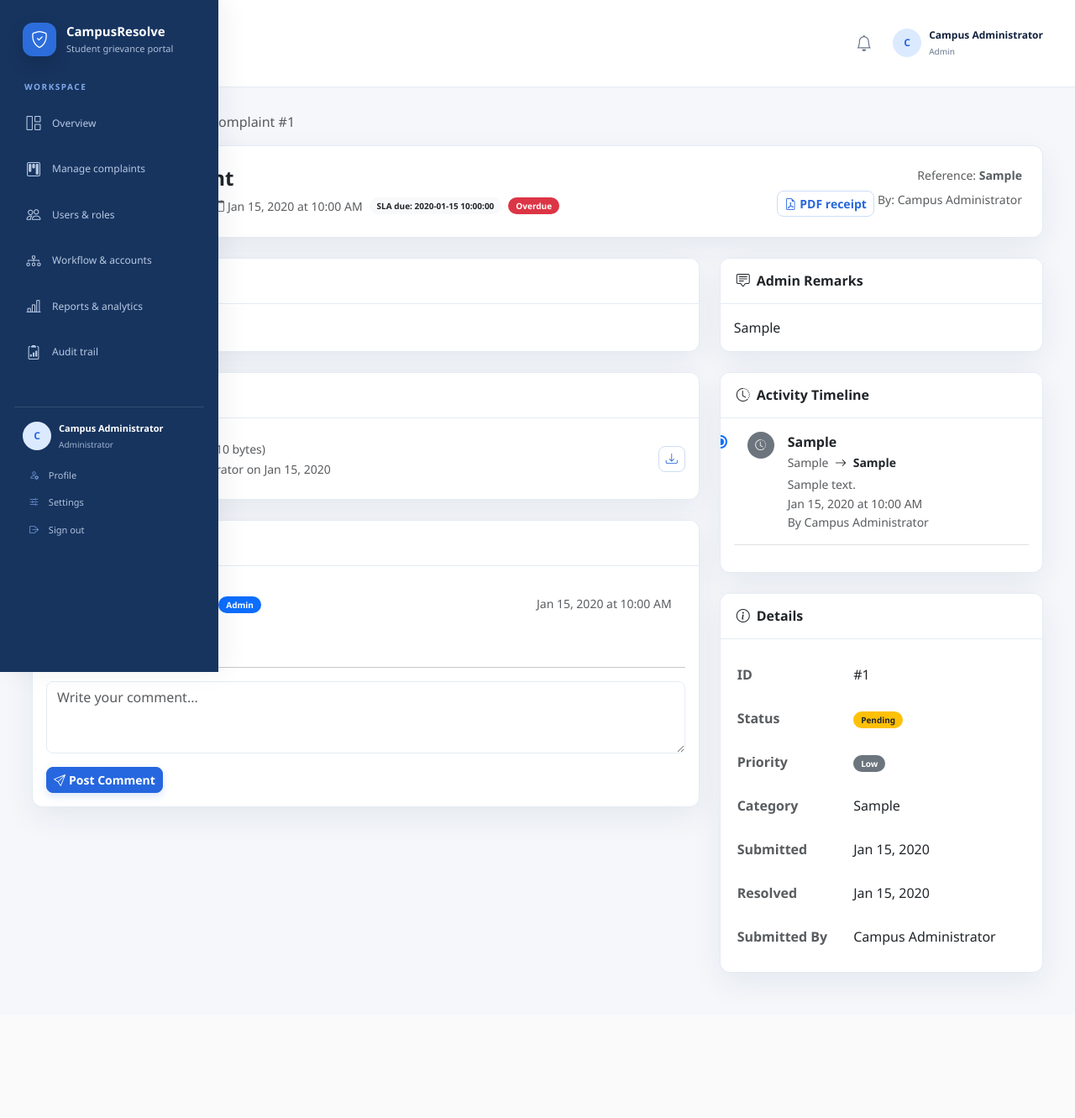
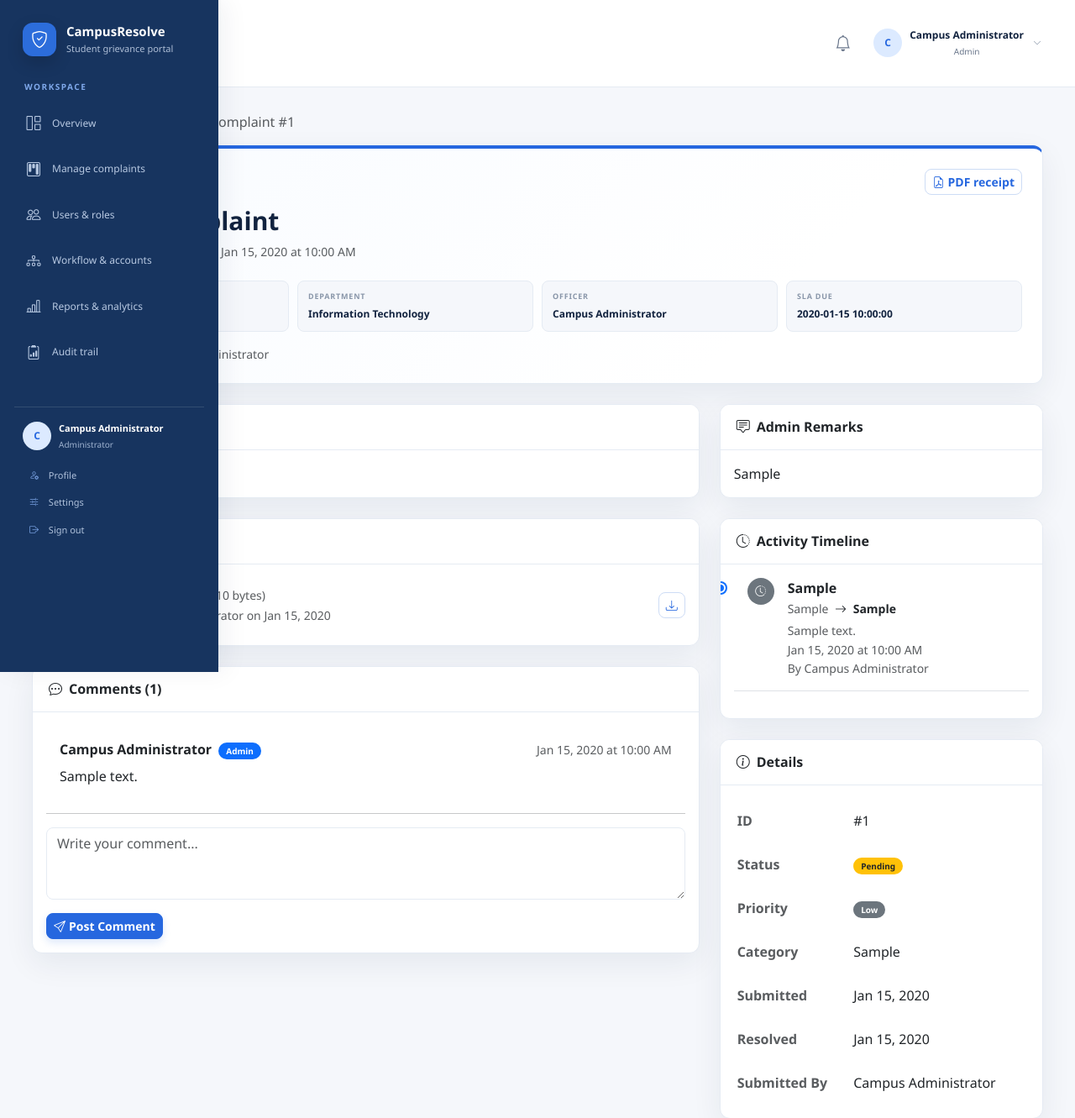
Before and after one commit to Shubh0o7/complaint-management-system, a PHP site: page /view_complaint.php?id=1 in a window 1280 px wide. Shown: the top 1331 px of the page at 84% size. Before the commit the page ends 1173 px from the top, so only its background shows below. Run offline with PHP 8.4, Linux system fonts and the light colour scheme; a user stored in the database is signed in; data comes from the database, SQL or seed files in the repository; tables that the repository leaves empty hold one stand-in row (values such as "Sample post"); data that the repository does not hold is empty; some libraries are stand-ins or nearby versions.

Commit message:
feat: strengthen role and complaint experience

```diff
--- a/assets/css/style.css
+++ b/assets/css/style.css
@@ -555,3 +555,31 @@ main.p-4 { padding: 29px 38px 50px !important; max-width: 1500px; margin: auto;
     main.p-4 { padding: 19px 15px 36px !important; }
     .table-responsive { margin-right: -3px; }
 }
+
+
+/* Attachment-driven detail and account UX */
+.complaint-hero { background: linear-gradient(135deg, #f8fbff 0%, #fff 72%); border-top: 4px solid var(--cr-blue) !important; }
+.complaint-reference-label { color: #8793a6; font-size: 10px; font-weight: 800; letter-spacing: 1.1px; text-transform: uppercase; }
+.complaint-reference { color: var(--cr-blue); font: 800 18px/1.2 'Plus Jakarta Sans', 'Segoe UI', sans-serif; letter-spacing: .4px; }
+.complaint-hero h2 { color: var(--cr-ink); font-size: clamp(21px, 3vw, 30px); }
+.complaint-meta-grid { display: grid; grid-template-columns: repeat(4, 1fr); gap: 10px; }
+.complaint-meta-grid > div { background: #f5f7fb; border: 1px solid var(--cr-line); border-radius: 8px; padding: 11px 12px; }
+.complaint-meta-grid small { display: block; color: #8996a9; font-size: 9px; font-weight: 800; letter-spacing: .8px; text-transform: uppercase; }
+.complaint-meta-grid strong { display: block; color: var(--cr-ink); font-size: 12px; margin-top: 5px; overflow-wrap: anywhere; }
+.account-trigger { border: 0; background: transparent; display: flex; align-items: center; gap: 9px; padding: 2px; color: var(--cr-ink); }
+.account-trigger:hover { color: var(--cr-blue); }
+.account-chevron { color: #8b98aa; font-size: 10px; margin-left: 2px; }
+.account-menu { width: 230px; padding: 8px; border: 1px solid var(--cr-line); border-radius: 11px; box-shadow: 0 15px 35px rgba(21,43,77,.16); }
+.account-menu-heading { padding: 6px 9px 4px; }
+.account-menu-heading strong, .account-menu-heading small { display: block; }
+.account-menu-heading strong { color: var(--cr-ink); font-size: 12px; }
+.account-menu-heading small { color: var(--cr-muted); font-size: 10px; margin-top: 3px; overflow: hidden; text-overflow: ellipsis; }
+.account-menu .dropdown-item { border-radius: 6px; color: var(--cr-ink); font-size: 11px; padding: 8px 9px; }
+.account-menu .dropdown-item:hover { background: var(--cr-wash); color: var(--cr-blue); }
+.account-menu .dropdown-item i { width: 21px; color: var(--cr-blue); }
+@media (max-width: 900px) { .complaint-meta-grid { grid-template-columns: repeat(2, 1fr); } }
+@media (max-width: 760px) { .topbar-user-copy, .account-chevron { display: none; } .complaint-meta-grid { grid-template-columns: 1fr 1fr; } }
+
+.empty-state-card { background: linear-gradient(180deg, #fff 0%, #fbfdff 100%); }
+.empty-state-icon { width: 58px; height: 58px; display: grid; place-items: center; margin: 0 auto; border-radius: 18px; background: var(--cr-green-soft, #e6f6f1); color: var(--cr-green); font-size: 28px; }
+.empty-state-card h5 { color: var(--cr-ink); font-weight: 700; }
--- a/includes/topbar.php
+++ b/includes/topbar.php
@@ -17,19 +17,30 @@ $page_titles = [
 ];
 [$page_title, $page_subtitle] = $page_titles[basename($_SERVER['PHP_SELF'])] ?? ['CampusResolve', 'Student grievance portal'];
 $top_initial = strtoupper(substr(trim($_SESSION['user_name'] ?? 'U'), 0, 1));
+$top_role = $_SESSION['user_role'] ?? 'user';
 ?>
 <header class="app-topbar">
     <div class="topbar-heading">
         <button class="mobile-menu" type="button" aria-label="Open navigation" aria-controls="primary-navigation" aria-expanded="false" data-sidebar-toggle><i class="bi bi-list"></i></button>
-        <div>
-            <p class="topbar-eyebrow">CampusResolve workspace</p>
-            <h1><?= htmlspecialchars($page_title) ?></h1>
-            <p class="topbar-subtitle"><?= htmlspecialchars($page_subtitle) ?></p>
-        </div>
+        <div><p class="topbar-eyebrow">CampusResolve workspace</p><h1><?= htmlspecialchars($page_title) ?></h1><p class="topbar-subtitle"><?= htmlspecialchars($page_subtitle) ?></p></div>
     </div>
     <div class="topbar-actions">
         <a href="notifications.php" class="topbar-notifications" aria-label="View notifications"><i class="bi bi-bell"></i><?php if (!empty($unread_count)): ?><span><?= $unread_count > 99 ? '99+' : $unread_count ?></span><?php endif; ?></a>
-        <div class="topbar-user"><span class="topbar-avatar"><?= htmlspecialchars($top_initial) ?></span><span class="topbar-user-copy"><strong><?= htmlspecialchars($_SESSION['user_name'] ?? 'User') ?></strong><small><?= htmlspecialchars(ucfirst($_SESSION['user_role'] ?? 'user')) ?></small></span></div>
+        <div class="dropdown account-dropdown">
+            <button class="topbar-user account-trigger" type="button" data-bs-toggle="dropdown" aria-expanded="false">
+                <span class="topbar-avatar"><?= htmlspecialchars($top_initial) ?></span><span class="topbar-user-copy"><strong><?= htmlspecialchars($_SESSION['user_name'] ?? 'User') ?></strong><small><?= htmlspecialchars(ucfirst($top_role)) ?></small></span><i class="bi bi-chevron-down account-chevron"></i>
+            </button>
+            <ul class="dropdown-menu dropdown-menu-end account-menu">
+                <li class="account-menu-heading"><strong><?= htmlspecialchars($_SESSION['user_name'] ?? 'User') ?></strong><small><?= htmlspecialchars($_SESSION['user_email'] ?? '') ?></small></li>
+                <li><hr class="dropdown-divider"></li>
+                <li><a class="dropdown-item" href="profile.php"><i class="bi bi-person-circle"></i>My profile</a></li>
+                <?php if ($top_role === 'admin'): ?><li><a class="dropdown-item" href="admin_users.php"><i class="bi bi-people"></i>Manage users</a></li><?php else: ?><li><a class="dropdown-item" href="complaints.php"><i class="bi bi-inbox"></i>My complaints</a></li><?php endif; ?>
+                <li><a class="dropdown-item" href="notifications.php"><i class="bi bi-bell"></i>Notifications</a></li>
+                <li><a class="dropdown-item" href="change_password.php"><i class="bi bi-key"></i>Change password</a></li>
+                <li><hr class="dropdown-divider"></li>
+                <li><a class="dropdown-item text-danger" href="logout.php"><i class="bi bi-box-arrow-right"></i>Sign out</a></li>
+            </ul>
+        </div>
     </div>
 </header>
-<?php unset($page_title, $page_subtitle, $top_initial); ?>
+<?php unset($page_title, $page_subtitle, $top_initial, $top_role); ?>
--- a/view_complaint.php
+++ b/view_complaint.php
@@ -115,29 +115,32 @@ function format_file_size($bytes) {
                 </nav>
 
                 <!-- Complaint Header -->
-                <div class="card border-0 shadow-sm mb-4">
+                <div class="complaint-hero card mb-4">
                     <div class="card-body p-4">
-                        <div class="d-flex justify-content-between align-items-start flex-wrap">
+                        <div class="d-flex justify-content-between align-items-start flex-wrap gap-3">
                             <div>
-                                <h4 class="fw-bold mb-2"><?= htmlspecialchars($complaint['subject']) ?></h4>
+                                <div class="complaint-reference-label">Complaint reference</div>
+                                <div class="complaint-reference"><?= htmlspecialchars($complaint['reference_no'] ?? ('GRV-' . date('Y') . '-' . str_pad((string)$complaint_id, 5, '0', STR_PAD_LEFT))) ?></div>
+                                <h2 class="fw-bold mb-2 mt-2"><?= htmlspecialchars($complaint['subject']) ?></h2>
                                 <div class="d-flex gap-2 flex-wrap align-items-center">
                                     <?= get_status_badge($complaint['status']) ?>
                                     <?= get_priority_badge($complaint['priority']) ?>
-                                    <span class="badge bg-light text-dark"><i class="bi bi-folder me-1"></i><?= htmlspecialchars($complaint['category']) ?></span>
-                                    <small class="text-muted"><i class="bi bi-calendar me-1"></i><?= date('M d, Y \a\t h:i A', strtotime($complaint['created_at'])) ?></small>
-                                    <span class="badge bg-light text-dark">SLA due: <?= htmlspecialchars($complaint['sla_due_at'] ?? 'Not calculated') ?></span>
                                     <?php if (is_complaint_overdue($complaint['sla_due_at'] ?? null, $complaint['status'])): ?><span class="badge bg-danger">Overdue</span><?php endif; ?>
+                                    <small class="text-muted"><i class="bi bi-calendar3 me-1"></i><?= date('M d, Y \a\t h:i A', strtotime($complaint['created_at'])) ?></small>
                                 </div>
                             </div>
-                            <div class="text-end">
-                                <small class="text-muted d-block">Reference: <strong><?= htmlspecialchars($complaint['reference_no'] ?? ('#' . $complaint_id)) ?></strong></small>
-                                <a class="btn btn-sm btn-outline-primary mt-2" href="receipt.php?id=<?= $complaint_id ?>"><i class="bi bi-file-earmark-pdf me-1"></i>PDF receipt</a>
-                                <?php if ($complaint['status'] === 'Resolved' && !$is_admin): ?><a class="btn btn-sm btn-outline-success mt-2" href="feedback.php?id=<?= $complaint_id ?>"><i class="bi bi-star me-1"></i><?= $complaint['feedback_rating'] ? 'Update feedback' : 'Rate resolution' ?></a><?php endif; ?>
-                                <?php if ($is_admin): ?>
-                                <small class="text-muted">By: <?= htmlspecialchars($display_user_name) ?></small>
-                                <?php endif; ?>
+                            <div class="d-flex gap-2 flex-wrap justify-content-end">
+                                <a class="btn btn-sm btn-outline-primary" href="receipt.php?id=<?= $complaint_id ?>"><i class="bi bi-file-earmark-pdf me-1"></i>PDF receipt</a>
+                                <?php if ($complaint['status'] === 'Resolved' && !$is_admin): ?><a class="btn btn-sm btn-outline-success" href="feedback.php?id=<?= $complaint_id ?>"><i class="bi bi-star me-1"></i><?= $complaint['feedback_rating'] ? 'Update feedback' : 'Rate resolution' ?></a><?php endif; ?>
                             </div>
                         </div>
+                        <div class="complaint-meta-grid mt-4">
+                            <div><small>Priority</small><strong><?= htmlspecialchars($complaint['priority']) ?></strong></div>
+                            <div><small>Department</small><strong><?= htmlspecialchars($complaint['department_name'] ?? 'Awaiting routing') ?></strong></div>
+                            <div><small>Officer</small><strong><?= htmlspecialchars($complaint['officer_name'] ?? 'Not assigned') ?></strong></div>
+                            <div><small>SLA due</small><strong><?= htmlspecialchars($complaint['sla_due_at'] ?? 'Not calculated') ?></strong></div>
+                        </div>
+                        <?php if ($is_admin): ?><div class="small text-muted mt-3"><i class="bi bi-person me-1"></i>Submitted by <?= htmlspecialchars($display_user_name) ?></div><?php endif; ?>
                     </div>
                 </div>
 
```
Also changed, not shown: notifications.php (+5 -4 lines).
